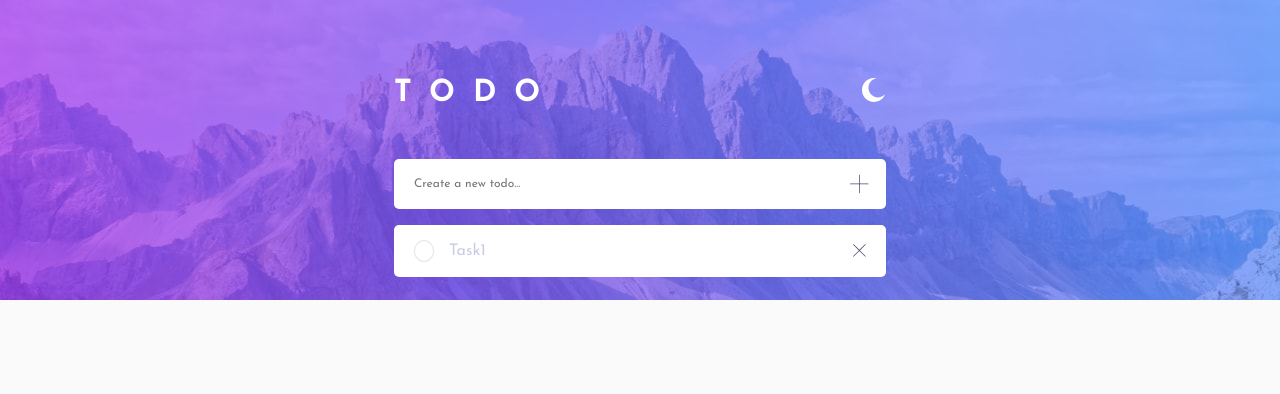
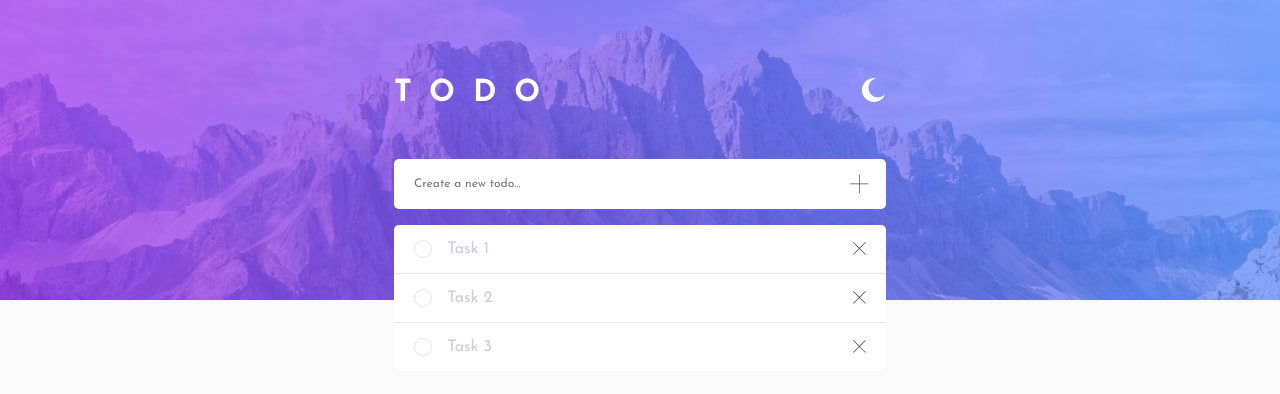
Before and after one commit to lukaszkus/todo-app, a React (Create React App) app: page / in a window 1280 px wide. Shown: the top 394 px of the page. Built offline with nearby package versions, Linux system fonts and the light colour scheme.

Commit message:
styling form

```diff
--- a/src/components/ToDo/ToDoElements.js
+++ b/src/components/ToDo/ToDoElements.js
@@ -23,9 +23,7 @@ export const CheckBox = styled.input`
     content: url(${checkIcon});
     background-image: ${clr.gradient};
     transform: scale(0);
-    width: 20px;
-    aspect-ratio: 1;
-    border-radius: 50%;
+    // border-radius: 50%;
   }
   &:checked::before {
     transform: scale(1);
--- a/src/components/ToDo/index.js
+++ b/src/components/ToDo/index.js
@@ -13,7 +13,11 @@ import {
 } from "./ToDoElements";
 
 export default function ToDo() {
-  const [todos, setTodos] = useState([{ text: "Task1" }]);
+  const [todos, setTodos] = useState([
+    { text: "Task 1" },
+    { text: "Task 2" },
+    { text: "Task 3" },
+  ]);
   const [value, setValue] = useState("");
 
   const addTodo = (text) => {
```
